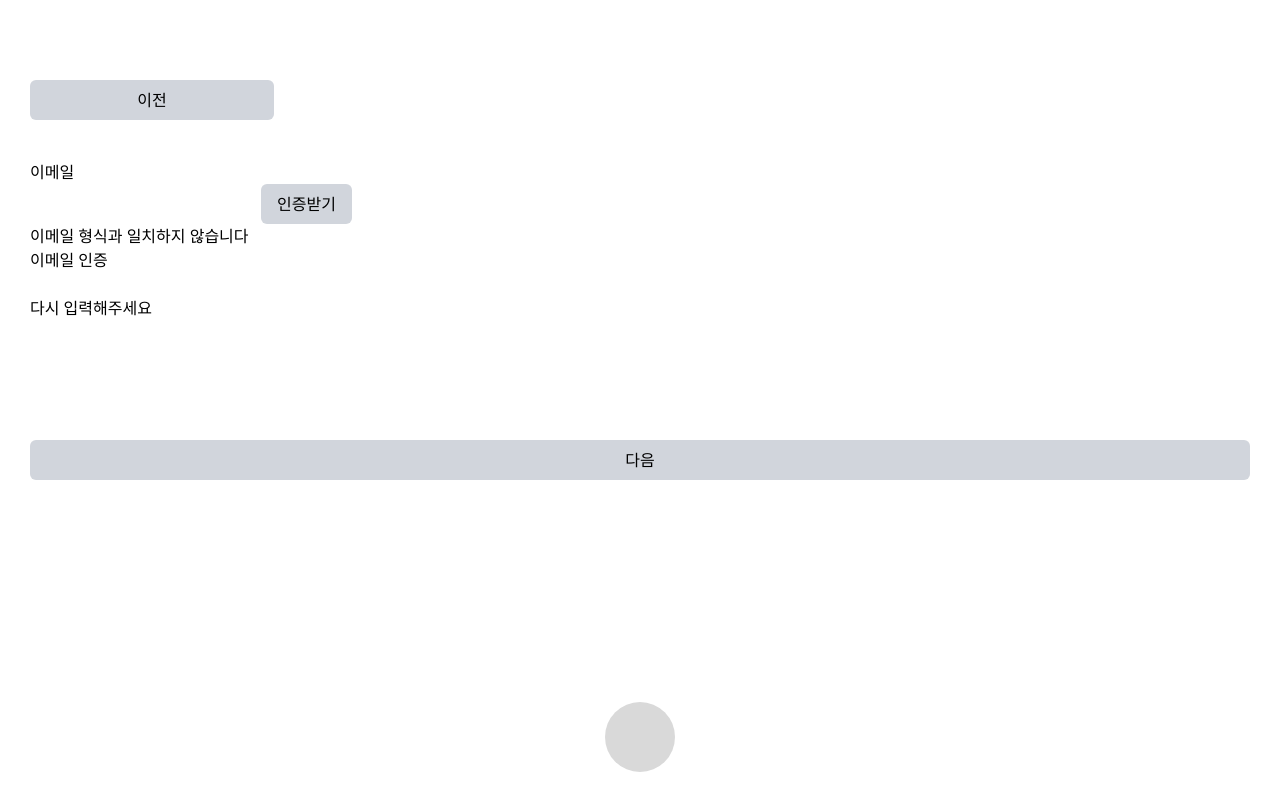
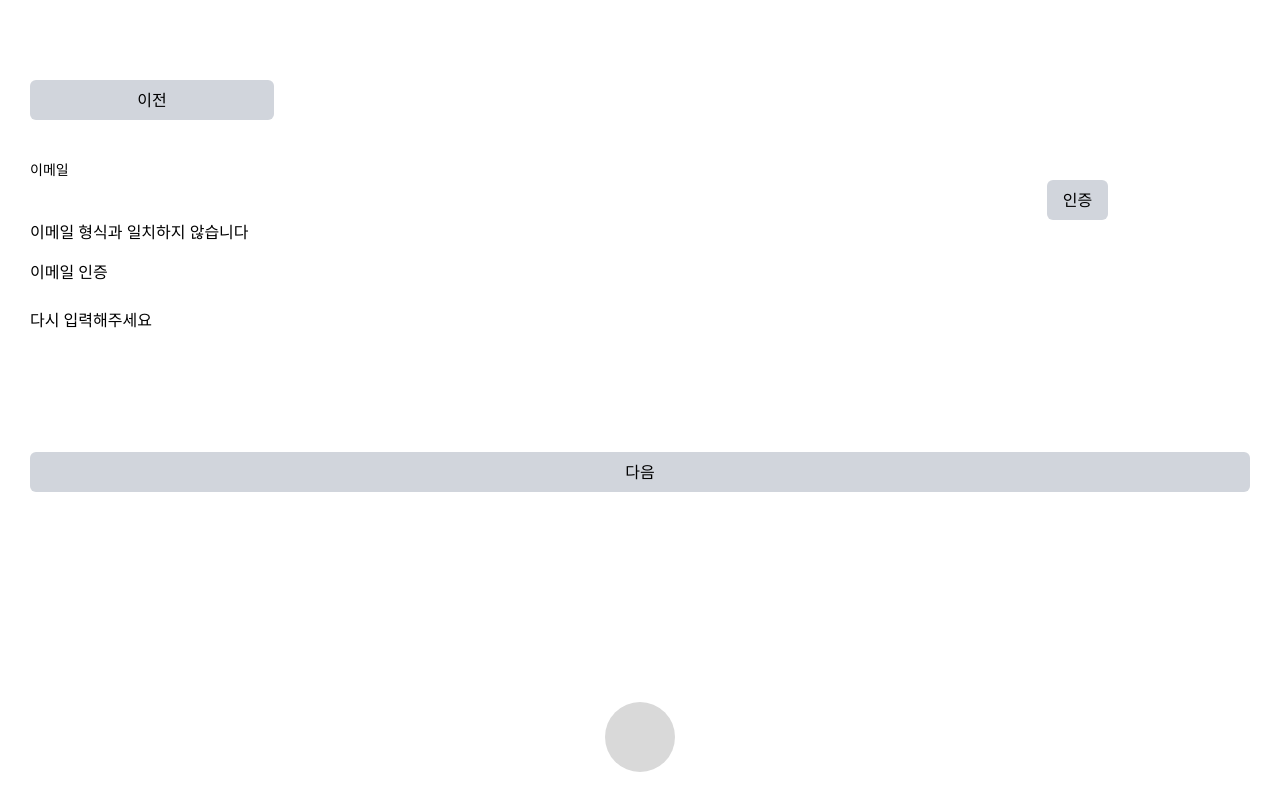
Before and after one commit to kdt-ful-class-three-group/poop, a React (Vite) app in the folder client/: page /Register in a window 1280 px wide. Built offline with nearby package versions, Linux system fonts and the light colour scheme.

Commit message:
스타일 수정 중

```diff
--- a/client/src/components/Email.jsx
+++ b/client/src/components/Email.jsx
@@ -2,13 +2,13 @@ import Button from "./Button";
 
 function Email(){
   return(
-    <div>
+    <div className="flex flex-col gap-4 w-full">
       {/* 이메일 */}
       <form>
-        <p>이메일</p>
-        <div>
-          <input type="text" />
-          <Button text='인증받기' colorClass={'bg-gray-300'}/>
+        <p className="text-sm">이메일</p>
+        <div className="flex">
+          <input type="text" className="w-10/12" />
+          <Button text='인증' colorClass={'bg-gray-300'}/>
         </div>
         <p>이메일 형식과 일치하지 않습니다</p>
       </form>
```
Also changed, not shown: client/src/pages/RegisterEmail.jsx (deleted).
